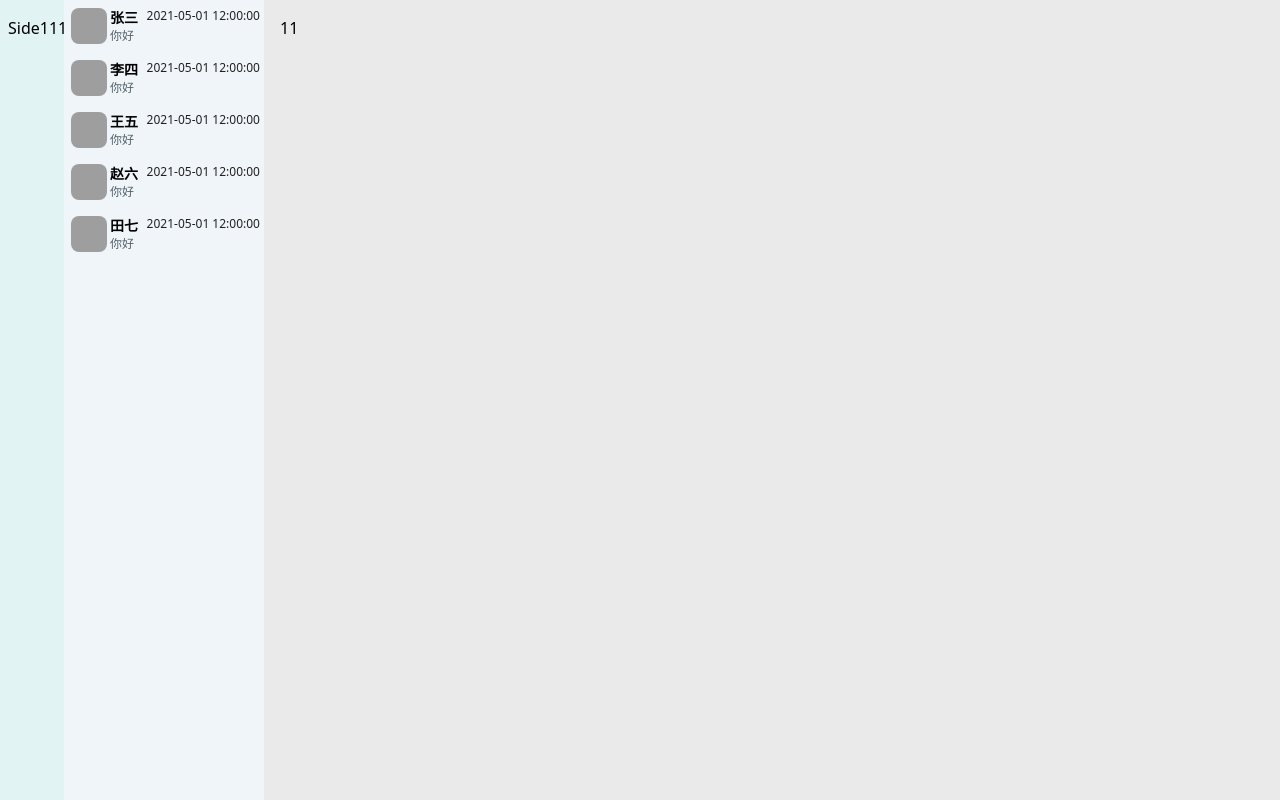
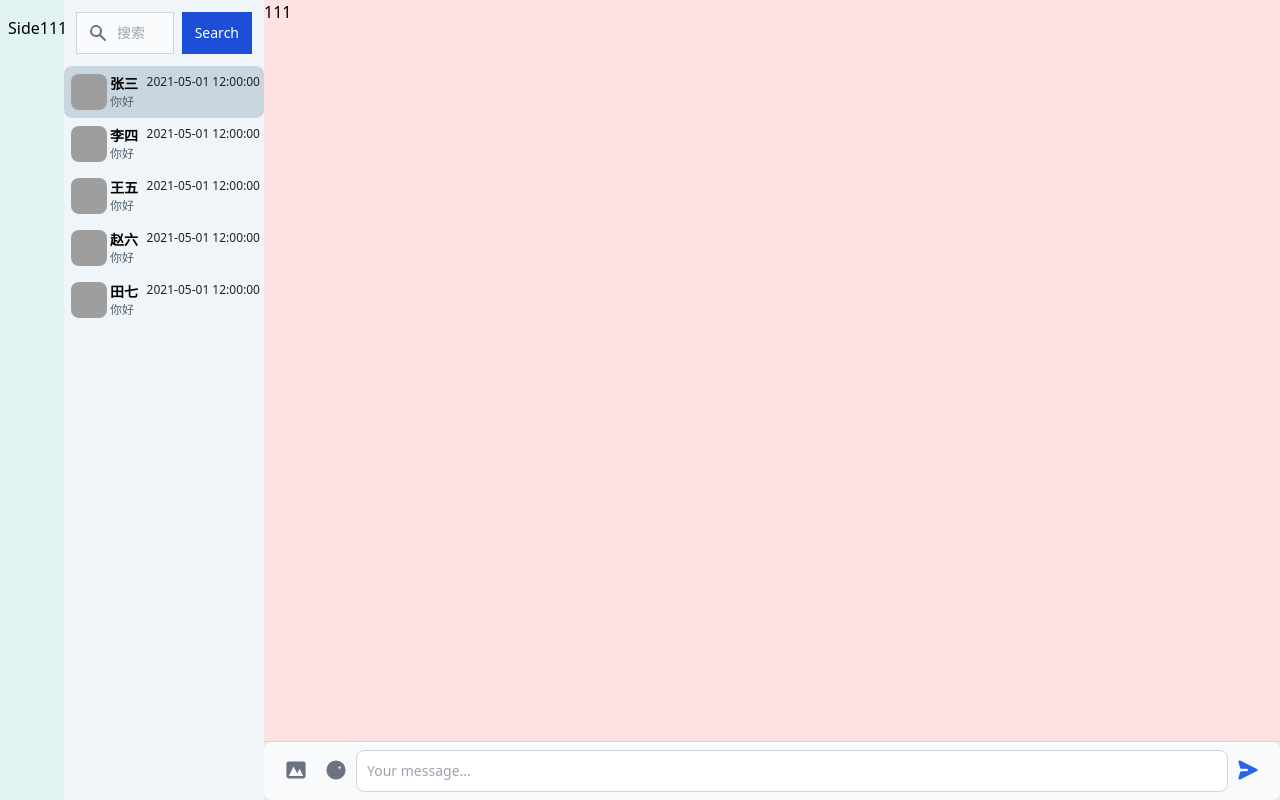
Before and after one commit to xu756/imlogic-web, a React (Vite) app: page /home in a window 1280 px wide. Built offline with nearby package versions, Linux system fonts and the light colour scheme; grey boxes are pictures that could not be loaded.

Commit message:
chat with

```diff
--- /dev/null
+++ b/src/components/chat/chat.tsx
@@ -0,0 +1,64 @@
+import { useMount } from 'ahooks';
+
+export const ChatWith = ({ chatId }: { chatId: string }) => {
+    useMount(() => {
+        console.log(chatId);
+    });
+    return (
+        <div className="max-w-full flex flex-col h-full">
+            <div className=" bg-red-100 flex-auto overflow-auto scroll-smooth">
+                <div className="h-screen">111</div>
+            </div>
+            <div className="w-full max-w-full border-t border-gray-300 ">
+                <div className="max-w-full flex py-2 px-3 bg-gray-50 rounded-lg dark:bg-gray-700">
+                    <div className="float-none">
+                        <button
+                            type="button"
+                            className="p-2 text-gray-500 rounded-lg cursor-pointer hover:text-gray-900 hover:bg-gray-100 dark:text-gray-400 dark:hover:text-white dark:hover:bg-gray-600"
+                        >
+                            <svg
+                                className="w-6 h-6"
+                                fill="currentColor"
+                                viewBox="0 0 20 20"
+                            >
+                                <path d="M4 3a2 2 0 00-2 2v10a2 2 0 002 2h12a2 2 0 002-2V5a2 2 0 00-2-2H4zm12 12H4l4-8 3 6 2-4 3 6z"></path>
+                            </svg>
+                        </button>
+                    </div>
+                    <div className="float-none">
+                        <button
+                            type="button"
+                            className="p-2 text-gray-500 rounded-lg cursor-pointer hover:text-gray-900 hover:bg-gray-100 dark:text-gray-400 dark:hover:text-white dark:hover:bg-gray-600"
+                        >
+                            <svg
+                                className="w-6 h-6"
+                                fill="currentColor"
+                                viewBox="0 0 20 20"
+                            >
+                                <path d="M10 18a8 8 0 100-16 8 8 0 000 16zM7 9a1 1 0 100-2 1 1 0 000 2zm7-1a1 1 0 11-2 0 1 1 0 012 0zm-.464 5.535a1 1 0 10-1.415-1.414 3 3 0 01-4.242 0 1 1 0 00-1.415 1.414 5 5 0 007.072 0z"></path>
+                            </svg>
+                        </button>
+                    </div>
+                    <div className="flex-auto">
+                        <input
+                            className="w-full  p-2.5 box-border text-sm text-gray-900 bg-white rounded-lg border border-gray-300 focus:ring-blue-500 focus:border-blue-500 dark:bg-gray-800 dark:border-gray-600 dark:placeholder-gray-400 dark:text-white dark:focus:ring-blue-500 dark:focus:border-blue-500"
+                            placeholder="Your message..."
+                        />
+                    </div>
+                    <div className="float-none">
+                        <button className="p-2 text-blue-600 rounded-full cursor-pointer hover:bg-blue-100 dark:text-blue-500 dark:hover:bg-gray-600">
+                            <svg
+                                className="w-6 h-6 rotate-90"
+                                fill="currentColor"
+                                viewBox="0 0 20 20"
+                                xmlns="http://www.w3.org/2000/svg"
+                            >
+                                <path d="M10.894 2.553a1 1 0 00-1.788 0l-7 14a1 1 0 001.169 1.409l5-1.429A1 1 0 009 15.571V11a1 1 0 112 0v4.571a1 1 0 00.725.962l5 1.428a1 1 0 001.17-1.408l-7-14z"></path>
+                            </svg>
+                        </button>
+                    </div>
+                </div>
+            </div>
+        </div>
+    );
+};
--- /dev/null
+++ b/src/components/chat/index.ts
@@ -0,0 +1 @@
+export * from './chat';
--- a/src/components/layout/area/area.tsx
+++ b/src/components/layout/area/area.tsx
@@ -20,6 +20,37 @@ const Area = () => {
     // }, 1500);
     return (
         <>
+            <div className=" p-3  w-full flex h-scree ">
+                <div className="w-full">
+                    <form className="flex items-center">
+                        <div className="relative w-full">
+                            <div className="flex absolute inset-y-0 left-0 items-center pl-3 pointer-events-none">
+                                <svg
+                                    aria-hidden="true"
+                                    className="w-5 h-5 text-gray-500 dark:text-gray-400"
+                                    fill="currentColor"
+                                    viewBox="0 0 20 20"
+                                    xmlns="http://www.w3.org/2000/svg"
+                                >
+                                    <path d="M8 4a4 4 0 100 8 4 4 0 000-8zM2 8a6 6 0 1110.89 3.476l4.817 4.817a1 1 0 01-1.414 1.414l-4.816-4.816A6 6 0 012 8z"></path>
+                                </svg>
+                            </div>
+                            <input
+                                type="text"
+                                className="bg-gray-50 border border-gray-300 text-gray-900 text-sm focus:ring-blue-500 focus:border-blue-500 block w-full pl-10 p-2.5  dark:bg-gray-700 dark:border-gray-600 dark:placeholder-gray-400 dark:text-white dark:focus:ring-blue-500 dark:focus:border-blue-500"
+                                placeholder="搜索"
+                                required
+                            />
+                        </div>
+                        <button
+                            type="submit"
+                            className="inline-flex items-center py-2.5 px-3 ml-2 text-sm font-medium text-white bg-blue-700 border border-blue-700 hover:bg-blue-800 focus:ring-4 focus:outline-none focus:ring-blue-300 dark:bg-blue-600 dark:hover:bg-blue-700 dark:focus:ring-blue-800"
+                        >
+                            Search
+                        </button>
+                    </form>
+                </div>
+            </div>
             <div className="area h-full overflow-auto scroll-smooth">
                 {chatStore.chatList.map((item, index) => {
                     return <Chat key={index} {...item} />;
--- a/src/components/layout/area/chat.tsx
+++ b/src/components/layout/area/chat.tsx
@@ -1,4 +1,4 @@
-import { ChatModel } from '@/model/chat_model';
+import { ChatModel } from '@/model';
 import { useAppDispatch, setActiveChat } from '@/store';
 import { useAppSelector } from '@/store';
 
--- a/src/layout/layout.tsx
+++ b/src/layout/layout.tsx
@@ -41,7 +41,7 @@ const AuthRoute = () => {
             <Resizable {...resizeProp} className="bg-layout-area">
                 <Area />
             </Resizable>
-            <div className="flex-1 bg-layout-contain p-4">
+            <div className="flex-1 bg-layout-contain ">
                 <Outlet />
             </div>
         </div>
--- /dev/null
+++ b/src/model/msg_model.ts
@@ -0,0 +1,39 @@
+// MsgMeta 消息元数据
+interface MsgMeta {
+    detailType: 'connect' | 'disconnect' | 'heartbeat';
+    version: string; // 1.0
+    interval?: number; // detailType=heartbeat 到下次心跳的间隔，单位：毫秒
+}
+
+// MsgContent 消息
+interface MsgContent {
+    detailType: 'private' | 'group' | 'broadcast';
+    text?: string; // 文本消息
+    imgUrl?: string; // 图片消息
+    audioUrl?: string; // 音频消息
+    videoUrl?: string; // 视频消息
+}
+
+// Message
+interface Message {
+    msgId: string; // 消息id uuid 前端生成
+    device: 'pc' | 'mobile' | 'pad' | 'web' | 'other'; // 设备类型
+    timestamp: number; // 消息时间戳
+    params: Record<string, string>; // 消息参数
+    action: 'send' | 'receive' | 'broadcast'; // 消息动作
+    from: string; // 发送者 uuid
+    to: string; // 接收者 uuid
+    msgType:
+        | 'meta'
+        | 'text'
+        | 'image'
+        | 'file'
+        | 'audio'
+        | 'video'
+        | 'location'
+        | 'custom'; // 消息类型
+    msgMeta?: MsgMeta; // msgType = meta 时，此字段有值
+    msgContent?: MsgContent;
+}
+
+export type { Message, MsgMeta, MsgContent };
--- a/src/pages/Home/index.tsx
+++ b/src/pages/Home/index.tsx
@@ -1,5 +1,16 @@
+import { useAppSelector } from '@/store';
+import { ChatWith } from '@/components/chat';
+import { useMount } from 'ahooks';
 const Home = () => {
-    return <>11</>;
+    const activeChat = useAppSelector(state => state.chat.activeChat);
+    useMount(() => {
+        console.log('activeChat', activeChat);
+    });
+    return (
+        <>
+            <ChatWith chatId={activeChat} />
+        </>
+    );
 };
 
 export default Home;
--- a/src/store/chat.ts
+++ b/src/store/hooks/chat.ts
@@ -1,5 +1,5 @@
 import { createSlice, PayloadAction } from '@reduxjs/toolkit';
-import { ChatModel } from '@/model/chat_model';
+import { ChatModel } from '@/model';
 const initChatList: ChatModel[] = [
     {
         chatId: '11pk',
@@ -42,7 +42,7 @@ export const chatStore = createSlice({
     name: 'chatList',
     initialState: {
         chatList: initChatList,
-        activeChat: '',
+        activeChat: initChatList[0].chatId,
     },
     reducers: {
         addChat: (state, action: PayloadAction<ChatModel>) => {
@@ -50,13 +50,13 @@ export const chatStore = createSlice({
         },
         setActiveChat: (state, action: PayloadAction<string>) => {
             state.activeChat = action.payload;
-            // 当前聊天置顶
-            const activeChat = state.chatList.find(
-                item => item.chatId === action.payload
-            );
-            const index = state.chatList.indexOf(activeChat as ChatModel);
-            state.chatList.splice(index, 1);
-            state.chatList.unshift(activeChat as ChatModel);
+            // // 当前聊天置顶
+            // const activeChat = state.chatList.find(
+            //     item => item.chatId === action.payload
+            // );
+            // const index = state.chatList.indexOf(activeChat as ChatModel);
+            // state.chatList.splice(index, 1);
+            // state.chatList.unshift(activeChat as ChatModel);
         },
     },
 });
--- a/src/store/index.ts
+++ b/src/store/index.ts
@@ -1,4 +1,3 @@
-import { useAppDispatch, useAppSelector } from './hooks/hooks';
-import store from './store';
-import { addChat, setActiveChat } from './chat';
-export { useAppDispatch, useAppSelector, store, addChat, setActiveChat };
+export * from './hooks/hooks';
+export * from './store';
+export * from './hooks/chat';
--- a/src/store/store.ts
+++ b/src/store/store.ts
@@ -1,5 +1,5 @@
 import { configureStore } from '@reduxjs/toolkit';
-import { chatStore } from './chat';
+import { chatStore } from './hooks/chat';
 const store = configureStore({
     reducer: {
         chat: chatStore.reducer,
```
Also changed, not shown: src/model/index.ts (+2 -5 lines).
